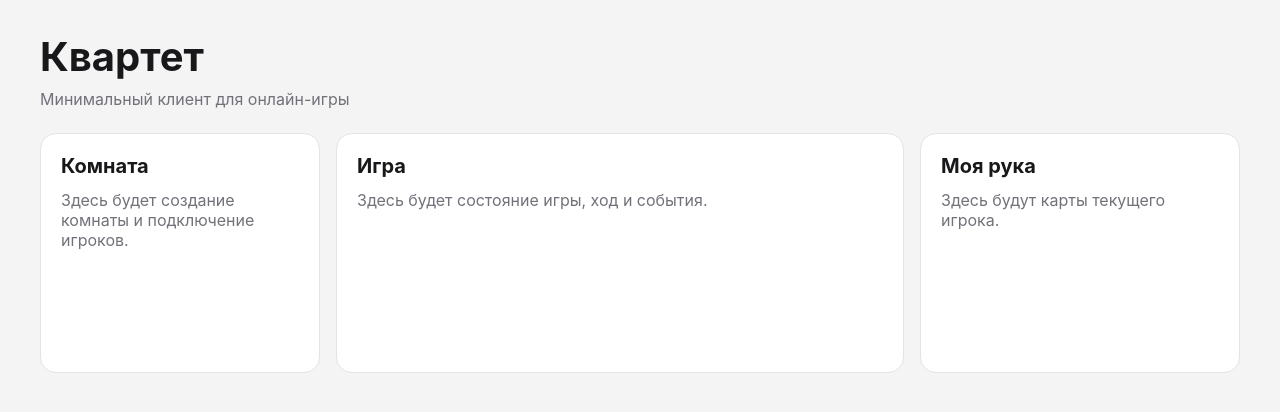
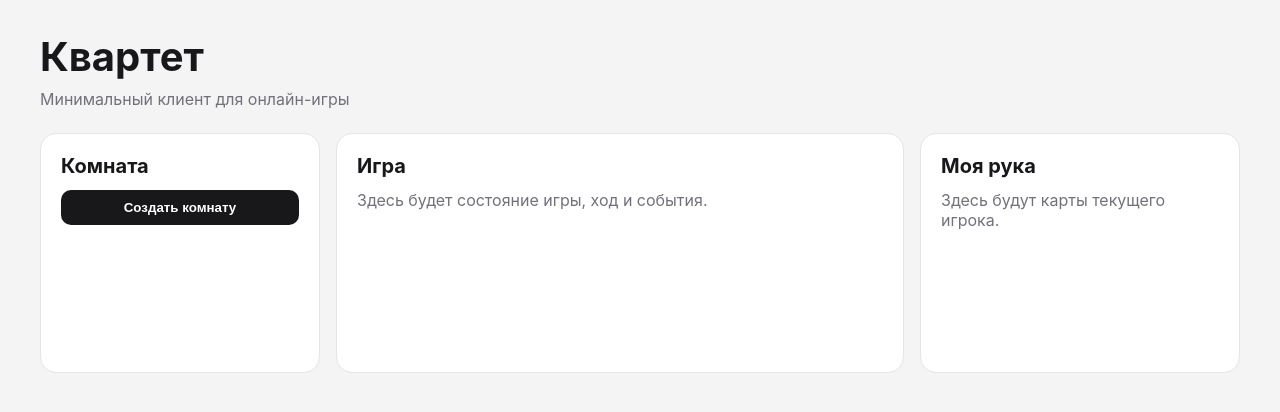
Before and after one commit to MihailPy/quartet-game, a React (Vite) app in the folder web/: page / in a window 1280 px wide. Shown: the top 412 px of the page. Built offline with nearby package versions, Linux system fonts and the light colour scheme.

Commit message:
Add create room form

```diff
--- a/web/src/App.css
+++ b/web/src/App.css
@@ -57,3 +57,43 @@ body {
   margin: 0;
   color: #71717a;
 }
+
+.button {
+  width: 100%;
+  padding: 10px 14px;
+  border: 0;
+  border-radius: 10px;
+  background: #18181b;
+  color: white;
+  font-weight: 600;
+  cursor: pointer;
+}
+
+.button:hover {
+  background: #3f3f46;
+}
+
+.room-info {
+  margin-top: 16px;
+}
+
+.room-info p {
+  margin: 12px 0 6px;
+}
+
+code {
+  display: block;
+  padding: 10px;
+  overflow-wrap: anywhere;
+  background: #f4f4f5;
+  border-radius: 8px;
+}
+
+.error {
+  margin-bottom: 16px;
+  padding: 12px 14px;
+  background: #fee2e2;
+  border: 1px solid #fecaca;
+  border-radius: 10px;
+  color: #991b1b;
+}
--- a/web/src/App.tsx
+++ b/web/src/App.tsx
@@ -1,6 +1,44 @@
+import { useState } from 'react'
 import './App.css'
 
+type Room = {
+  id: string
+  status: string
+  players: Player[]
+}
+
+type Player = {
+  id: string
+  name: string
+  is_ready: boolean
+  is_connected: boolean
+}
+
+const API_URL = 'http://localhost:8080'
+
 function App() {
+  const [room, setRoom] = useState<Room | null>(null)
+  const [error, setError] = useState<string>('')
+
+  async function createRoom() {
+    setError('')
+
+    try {
+      const response = await fetch(`${API_URL}/rooms`, {
+        method: 'POST',
+      })
+
+      if (!response.ok) {
+        throw new Error('Failed to create room')
+      }
+
+      const createdRoom = (await response.json()) as Room
+      setRoom(createdRoom)
+    } catch (err) {
+      setError(err instanceof Error ? err.message : 'Unknown error')
+    }
+  }
+
   return (
     <main className="app">
       <section className="game-page">
@@ -9,10 +47,28 @@ function App() {
           <p>Минимальный клиент для онлайн-игры</p>
         </header>
 
+        {error && <div className="error">{error}</div>}
+
         <section className="game-layout">
           <div className="panel">
             <h2>Комната</h2>
-            <p>Здесь будет создание комнаты и подключение игроков.</p>
+
+            <button className="button" onClick={createRoom}>
+              Создать комнату
+            </button>
+
+            {room && (
+              <div className="room-info">
+                <p>
+                  <strong>ID комнаты:</strong>
+                </p>
+                <code>{room.id}</code>
+
+                <p>
+                  <strong>Статус:</strong> {room.status}
+                </p>
+              </div>
+            )}
           </div>
 
           <div className="panel">
```
Also changed, not shown: 1 other file (tests, documents, lock files or other folders).
